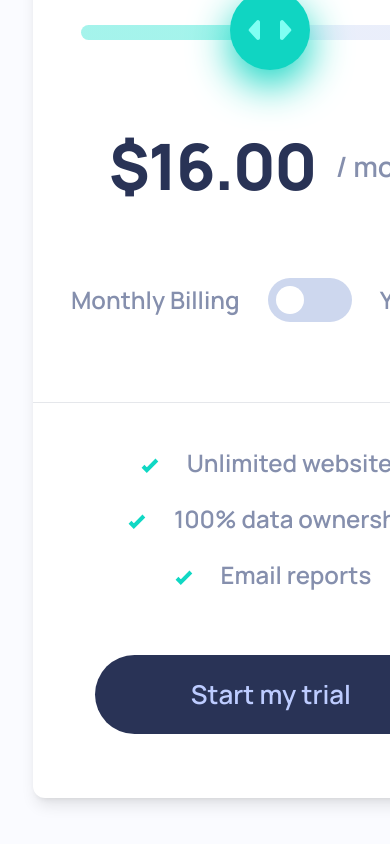
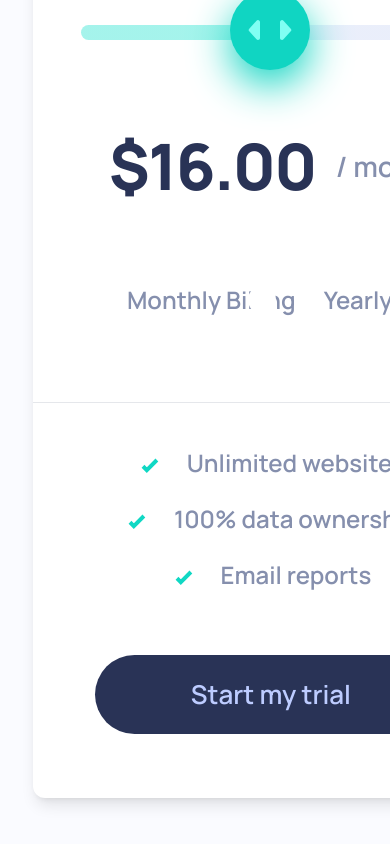
Before and after one commit to j-0-n-e-z/interactive-pricing-component, a React (Vite) app: page / in a window 390 px wide. Shown: the part 684-1528 px from the top of the page. Built offline with nearby package versions, Linux system fonts and the light colour scheme.

Commit message:
update billing toggle layout

```diff
--- a/src/App.tsx
+++ b/src/App.tsx
@@ -62,6 +62,7 @@ function App() {
 						</div>
 					</div>
 					<input
+						id='range'
 						className='range-input absolute top-[182px] mb-[57px] w-[calc(100%-6rem)] lg:static lg:w-full'
 						type='range'
 						value={price}
@@ -77,19 +78,17 @@ function App() {
 					/>
 					<div className='mb-20 flex lg:mb-10'>
 						<label
-							htmlFor='billing'
+							htmlFor='billing-toggle'
 							className='ml-16 flex items-center justify-center text-2xl lg:ml-[105px] lg:text-[12px] lg:leading-normal'
 						>
 							<span className='mr-7 min-w-fit cursor-pointer text-grayBlue lg:mr-4 lg:w-auto'>Monthly Billing</span>
-							<div className='flex items-center'>
-								<input
-									id='billing'
-									type='checkbox'
-									className='peer flex h-[44px] w-[84px] cursor-pointer appearance-none items-center rounded-full bg-lightGrayBlue transition checked:bg-strongCyan hover:bg-lightCyan checked:hover:bg-strongCyan lg:h-[22px] lg:w-11'
-									onClick={() => setBilling(prev => (prev === 'month' ? 'year' : 'month'))}
-								></input>
-								<div className='relative h-7 w-7 transition before:absolute before:left-[-76px] before:h-7 before:w-7 before:cursor-pointer before:rounded-full before:bg-white peer-checked:translate-x-10 lg:h-[14px] lg:w-[14px] before:lg:-left-10 before:lg:h-[14px] before:lg:w-[14px] peer-checked:lg:translate-x-[22px]'></div>
-							</div>
+							<input
+								id='billing-toggle'
+								type='checkbox'
+								className='peer flex h-[44px] w-[84px] cursor-pointer appearance-none items-center rounded-full bg-lightGrayBlue transition checked:bg-strongCyan hover:bg-lightCyan checked:hover:bg-strongCyan lg:h-[22px] lg:w-11'
+								onClick={() => setBilling(prev => (prev === 'month' ? 'year' : 'month'))}
+							/>
+							<span className='relative h-7 w-7 transition before:absolute before:left-[-76px] before:h-7 before:w-7 before:cursor-pointer before:rounded-full before:bg-white peer-checked:translate-x-10 lg:h-[14px] lg:w-[14px] before:lg:-left-10 before:lg:h-[14px] before:lg:w-[14px] peer-checked:lg:translate-x-[22px]'></span>
 							<span className='min-w-fit cursor-pointer text-grayBlue lg:w-auto'>Yearly Billing</span>
 						</label>
 						<div className='ml-4 flex items-center rounded-full bg-lightRed px-2 py-1 text-xl text-darkRed lg:ml-2 lg:px-[7px] lg:py-[1px] lg:text-[10px] lg:leading-normal'>
```
